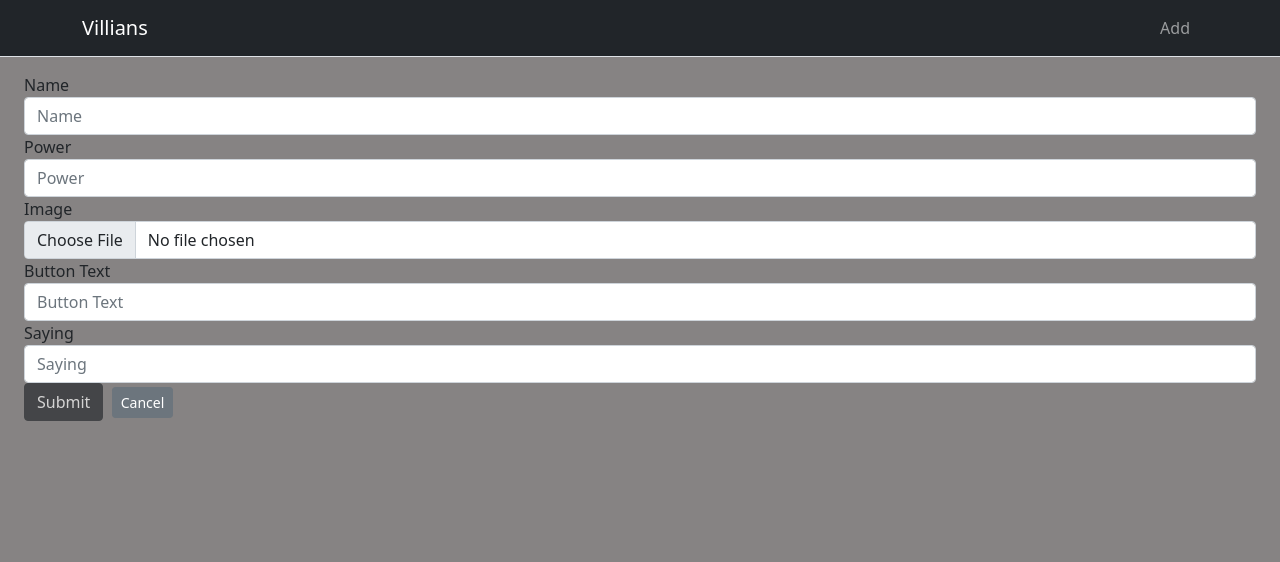
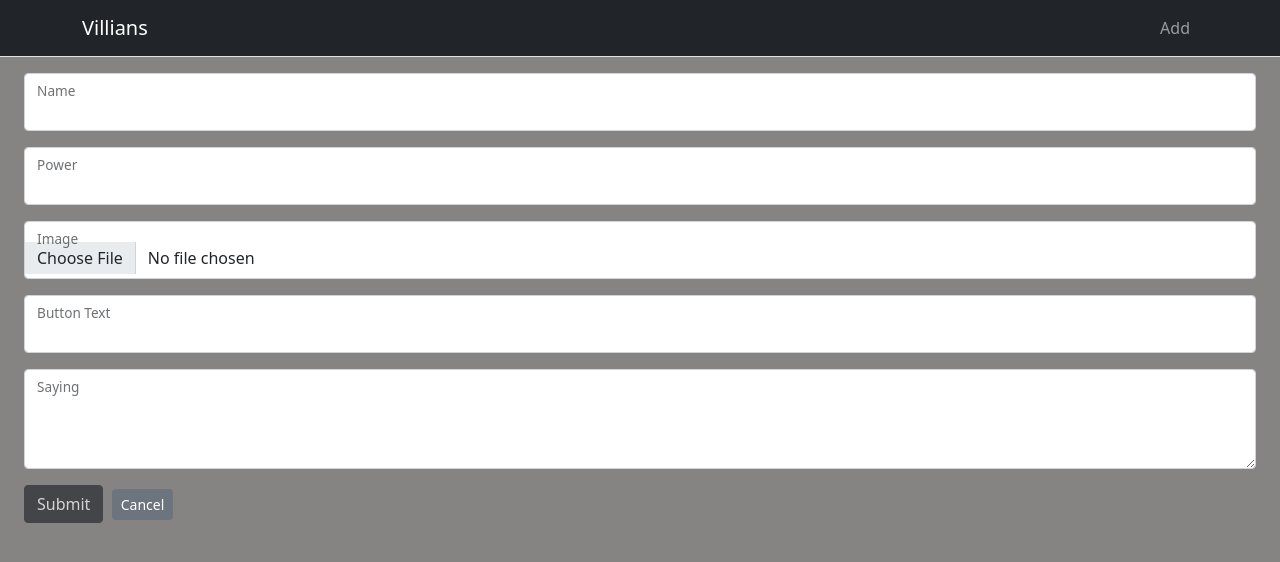
Before and after one commit to OsborneSupremacy/Villians, an Angular app in the folder ClientApp/: page /Add in a window 1280 px wide. Shown: the top 562 px of the page. Built offline with nearby package versions, Linux system fonts and the light colour scheme.

Commit message:
Update villian-edit.component.html

```diff
--- a/ClientApp/src/app/villian-edit/villian-edit.component.html
+++ b/ClientApp/src/app/villian-edit/villian-edit.component.html
@@ -1,28 +1,30 @@
 <div class="container-fluid">
 
   <form novalidate (ngSubmit)="onSubmit(villianFg)" [formGroup]="villianFg">
-    <div>
-      <label>Name</label>
-      <input type="text" class="form-control" placeholder="Name" formControlName="name" />
+    <div class="form-floating mb-3">
+      <input type="text" class="form-control" formControlName="name" id="Name" />
+      <label for="Name">Name</label>
     </div>
-    <div>
-      <label>Power</label>
-      <input type="text" class="form-control" placeholder="Power" formControlName="powers" />
+    <div class="form-floating mb-3">
+      <input type="text" class="form-control" formControlName="powers" id="Power" />
+      <label for="Power">Power</label>
     </div>
-    <div>
-      <label>Image</label>
-      <input type="file" class="form-control" placeholder="Image" accept="image/*" (change)="fileChange($event)">
+    <div class="form-floating mb-3">
+      <input type="file" class="form-control" accept="image/*" (change)="fileChange($event)" id="Image">
+      <label for="Image">Image</label>
     </div>
-    <div>
-      <label>Button Text</label>
-      <input type="text" class="form-control" placeholder="Button Text" formControlName="buttonText" />
+    <div class="form-floating mb-3">
+      <input type="text" class="form-control" formControlName="buttonText" id="ButtonText" />
+      <label for="ButtonText">Button Text</label>
     </div>
-    <div>
-      <label>Saying</label>
-      <input type="text" class="form-control" placeholder="Saying" formControlName="saying" />
+    <div class="form-floating mb-3">
+      <textarea class="form-control" formControlName="saying" id="Saying" style="height: 100px"></textarea>
+      <label for="Saying">Saying</label>
     </div>
+
     <button type="submit" class="btn btn-dark" [disabled]="villianFg.invalid">Submit</button>
     &nbsp;<a class="btn btn-sm btn-secondary" [routerLink]="['/']">Cancel</a>
+
   </form>
 
 </div>
```
